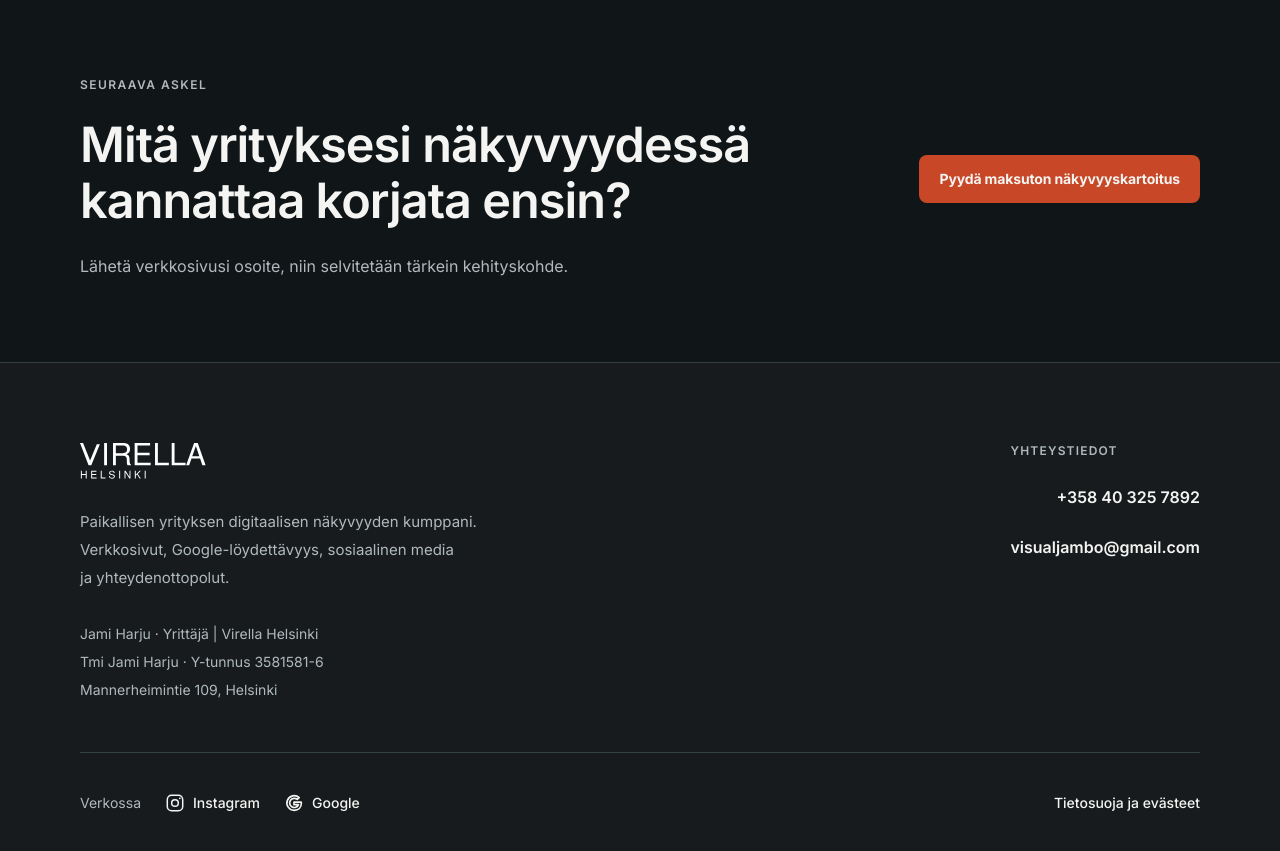
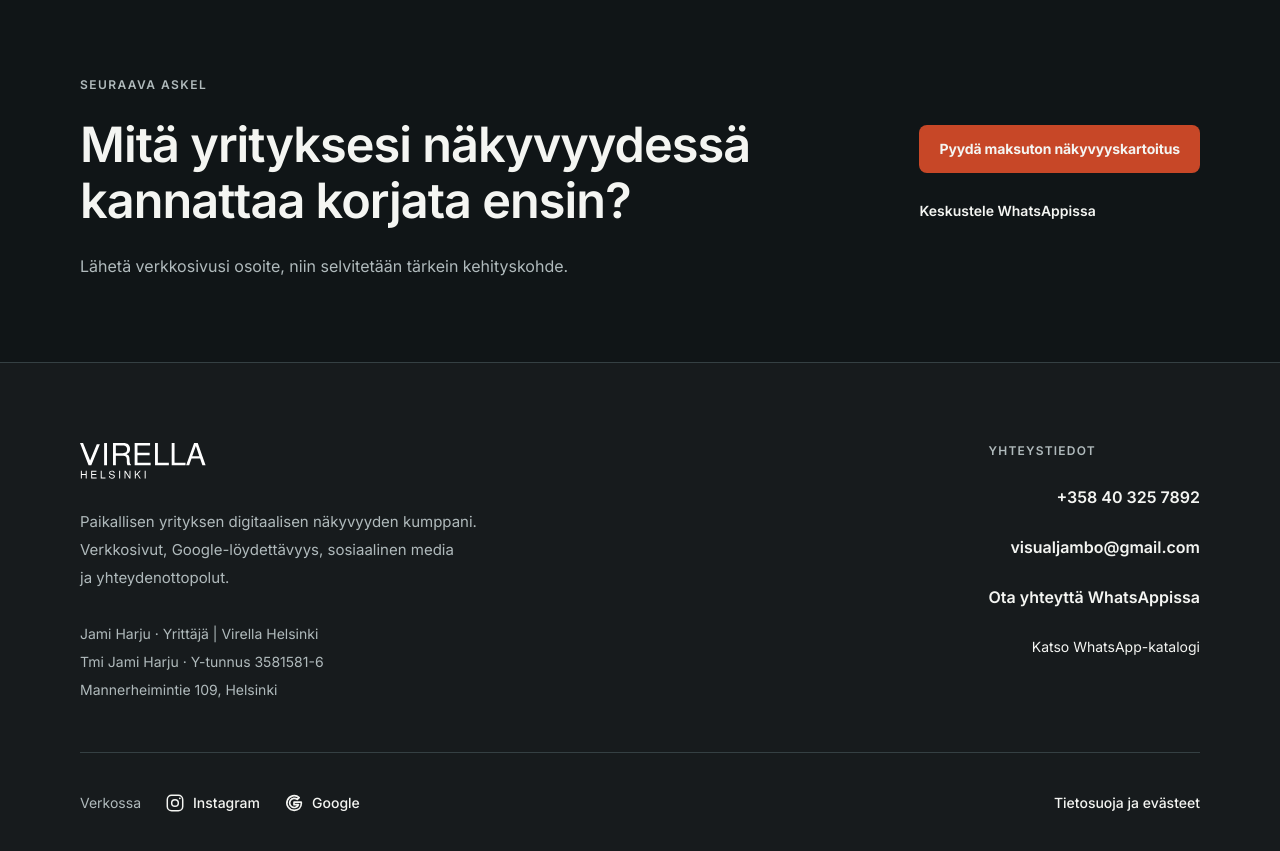
Before and after one commit to Jambovisuaalit/virella-helsinki-web, a Next.js app: page / in a window 1280 px wide. Shown: the part 4460-5311 px from the top of the page. Built offline with nearby package versions, Linux system fonts and the light colour scheme.

Commit message:
Add WhatsApp contact and catalog links

```diff
--- a/app/page.tsx
+++ b/app/page.tsx
@@ -257,9 +257,14 @@ export default function Home() {
                   Lähetä verkkosivusi osoite, niin selvitetään tärkein kehityskohde.
                 </p>
               </div>
-              <ButtonLink href="/aloita?kartoitus=1" className="shrink-0 self-start md:self-center">
-                Pyydä maksuton näkyvyyskartoitus
-              </ButtonLink>
+              <div className="flex shrink-0 flex-col items-start gap-4 md:self-center">
+                <ButtonLink href="/aloita?kartoitus=1">
+                  Pyydä maksuton näkyvyyskartoitus
+                </ButtonLink>
+                <a href={businessConfig.whatsappUrl} target="_blank" rel="noopener noreferrer" className="inline-flex min-h-11 items-center text-sm font-semibold text-foreground underline decoration-border underline-offset-4 hover:decoration-foreground">
+                  Keskustele WhatsAppissa<span className="sr-only"> (avautuu uuteen välilehteen)</span>
+                </a>
+              </div>
             </div>
           </SectionContainer>
         </section>
--- a/components/site/footer.tsx
+++ b/components/site/footer.tsx
@@ -43,6 +43,12 @@ export function SiteFooter() {
               >
                 {businessConfig.email}
               </a>
+              <a href={businessConfig.whatsappUrl} target="_blank" rel="noopener noreferrer" className="inline-flex min-h-11 items-center text-base font-semibold text-foreground underline decoration-border underline-offset-4 hover:decoration-current">
+                Ota yhteyttä WhatsAppissa<span className="sr-only"> (avautuu uuteen välilehteen)</span>
+              </a>
+              <a href={businessConfig.whatsappCatalogUrl} target="_blank" rel="noopener noreferrer" className="inline-flex min-h-11 items-center text-sm text-muted underline decoration-border underline-offset-4 hover:text-foreground">
+                Katso WhatsApp-katalogi<span className="sr-only"> (avautuu uuteen välilehteen)</span>
+              </a>
             </div>
           </div>
         </div>
--- a/config/business.ts
+++ b/config/business.ts
@@ -10,5 +10,7 @@ export const businessConfig = {
   email: "visualjambo@gmail.com",
   adminEmail: "visualjambo@gmail.com",
   phone: "+358 40 325 7892",
+  whatsappUrl: "https://wa.me/message/DJTG6ZBCZXXEF1",
+  whatsappCatalogUrl: "https://wa.me/c/189219750326481",
   phoneE164: "+358403257892",
 } as const;
```
